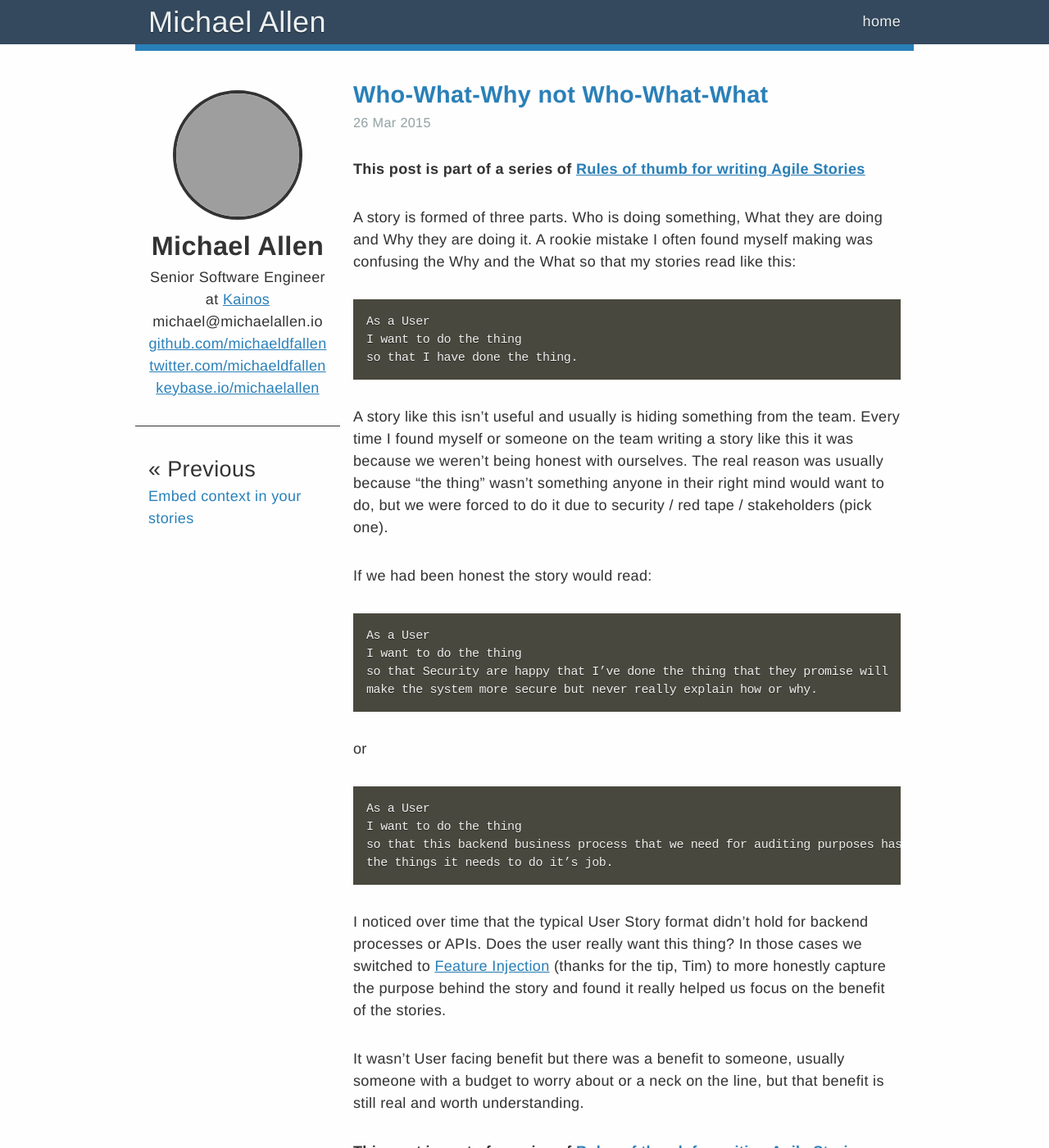
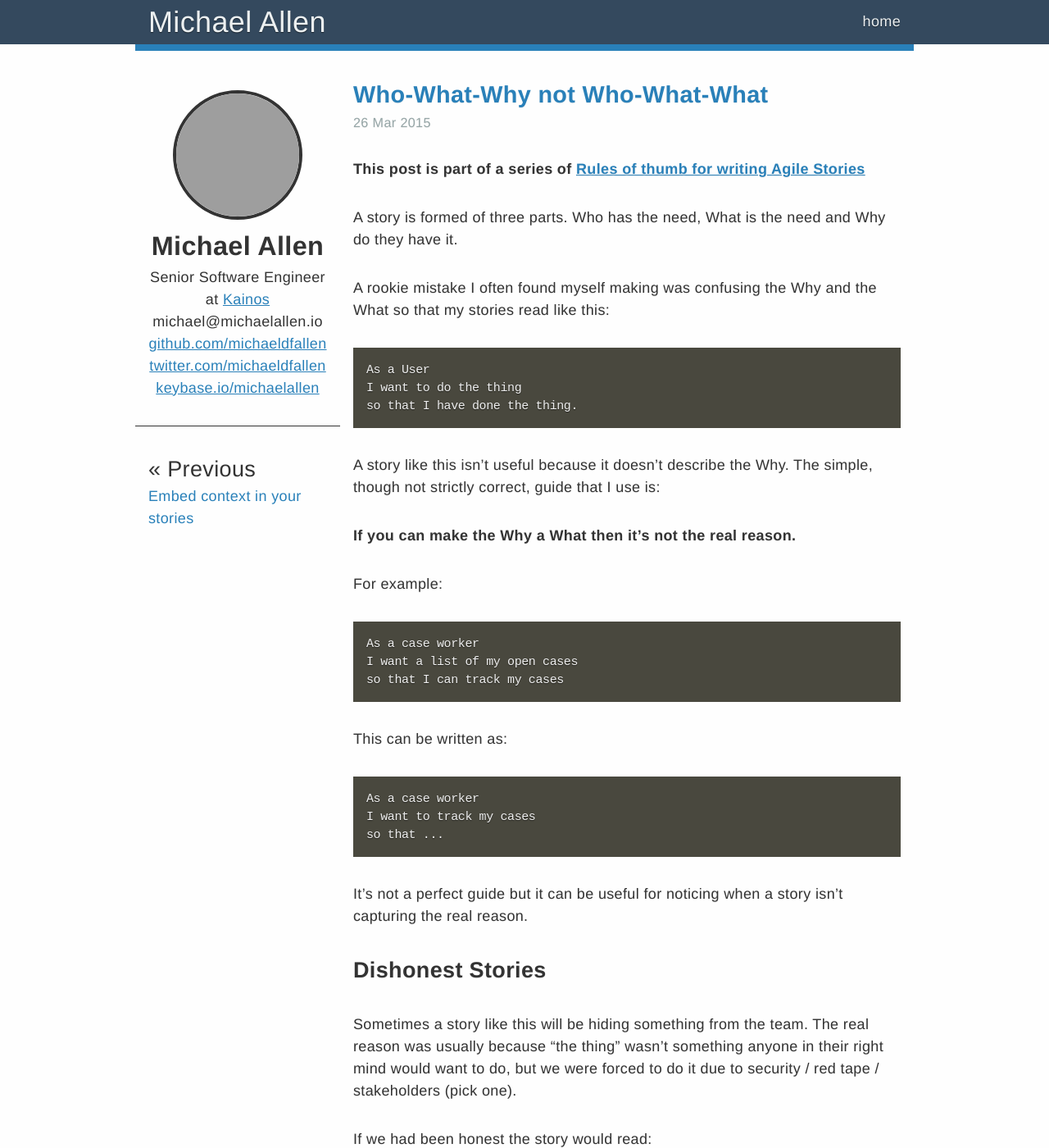
Before and after one commit to michaeldfallen/michaeldfallen.github.io, a Jekyll site: the page built from _posts/2015-03-26-story-writing-who-what-why.markdown, in a window 1280 px wide and 1400 px high. Shown: the whole window at 82% size. Built offline with Jekyll 4.4.1, drawn with Linux system fonts in a browser that asks for light colours; some of the changed text lies outside the part shown; grey boxes are pictures that could not be loaded.

Commit message:
substantial rewording and reshaping

```diff
--- a/_posts/2015-03-26-story-writing-who-what-why.markdown
+++ b/_posts/2015-03-26-story-writing-who-what-why.markdown
@@ -6,20 +6,42 @@ date: 2015-03-26 10:23:00
 
 {% include series/story-writing/header.markdown %}
 
-A story is formed of three parts. Who is doing something, What they are doing
-and Why they are doing it. A rookie mistake I often found myself making was
+A story is formed of three parts. Who has the need, What is the need and Why do
+they have it.
+
+A rookie mistake I often found myself making was
 confusing the Why and the What so that my stories read like this:
 
     As a User
     I want to do the thing
     so that I have done the thing.
 
-A story like this isn’t useful and usually is hiding something from the team.
-Every time I found myself or someone on the team writing a story like this it
-was because we weren’t being honest with ourselves. The real reason was usually
-because “the thing” wasn’t something anyone in their right mind would want to
-do, but we were forced to do it due to security / red tape / stakeholders (pick
-one).
+A story like this isn’t useful because it doesn't describe the Why. The simple,
+though not strictly correct, guide that I use is:
+
+**If you can make the Why a What then it's not the real reason.**
+
+For example:
+
+    As a case worker
+    I want a list of my open cases
+    so that I can track my cases
+
+This can be written as:
+
+    As a case worker
+    I want to track my cases
+    so that ...
+
+It's not a perfect guide but it can be useful for noticing when a story isn't
+capturing the real reason.
+
+##Dishonest Stories
+
+Sometimes a story like this will be hiding something from the team. The real
+reason was usually because “the thing” wasn’t something anyone in their right
+mind would want to do, but we were forced to do it due to security / red tape /
+stakeholders (pick one).
 
 If we had been honest the story would read:
 
@@ -35,13 +57,17 @@ or
     so that this backend business process that we need for auditing purposes has
     the things it needs to do it’s job.
 
-I noticed over time that the typical User Story format didn’t hold for backend
-processes or APIs. Does the user really want this thing? In those cases we
-switched to [Feature Injection] (thanks for the tip, Tim) to more honestly
-capture the purpose behind the story and found it really helped us focus on the
-benefit of the stories.
+Does the user really want this thing?
 
-It wasn’t User facing benefit but there was a benefit to someone, usually
+In these cases we switched to [Feature Injection] (thanks for the tip, Tim) to
+more honestly capture the purpose behind the story and found it really helped us
+focus on the benefit of the stories.
+
+    In order to properly secure the system
+    Security need the User
+    to do the thing
+
+It wasn’t user-facing benefit but there was a benefit to someone, usually
 someone with a budget to worry about or a neck on the line, but that benefit is
 still real and worth understanding.
 
```
